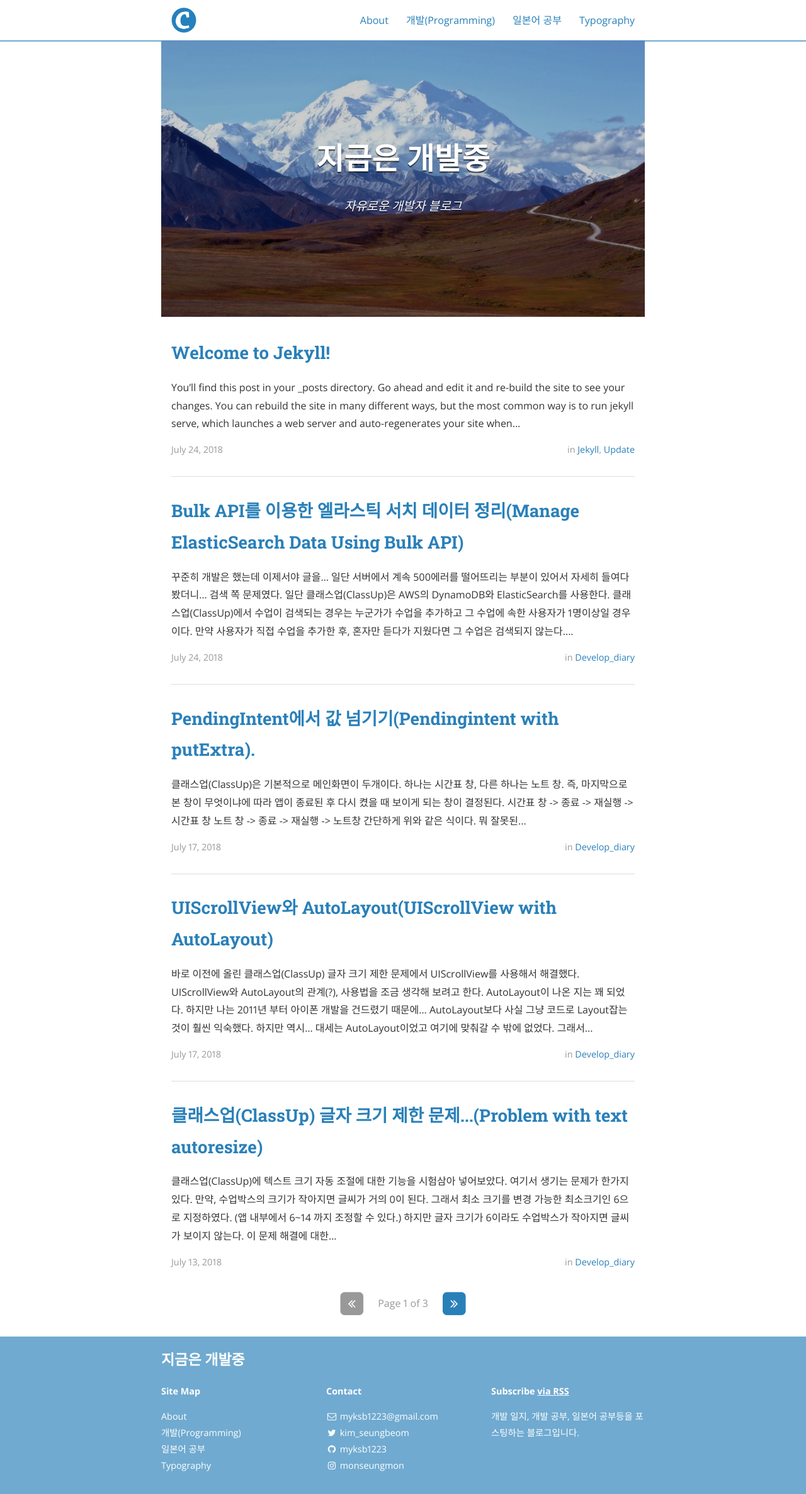
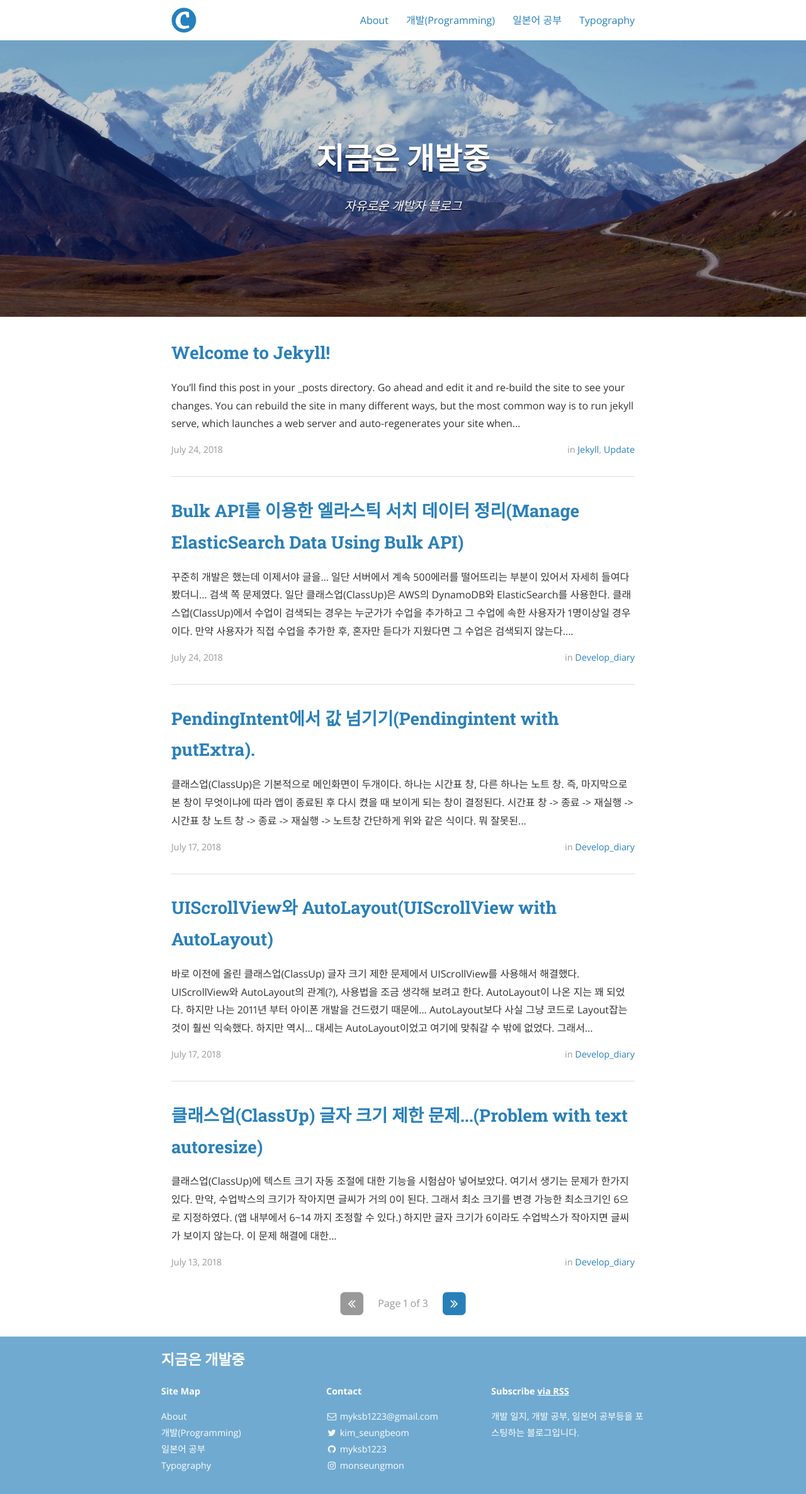
Before and after one commit to myksb1223/myksb1223.github.io, a Jekyll site: the page built from index.html, in a window 1280 px wide. Shown: the whole page at 63% size. Built offline with Jekyll 4.4.1, drawn with Linux system fonts in a browser that asks for light colours; nearby versions of some CDN libraries; Markdown is read by kramdown in place of the engine named in the settings; the list of posts is cut into pages by our own code.

Commit message:
Change css

```diff
--- a/_sass/_layout.scss
+++ b/_sass/_layout.scss
@@ -70,7 +70,7 @@
 }
 
 .site-header-container, .post-header-container {
-	width: 60%;
+	width: 100%;
 	text-align: center;
 	&.has-cover {
 		color: $white;
@@ -94,7 +94,11 @@
 			}
 		}
 	}
-        margin: 0 auto;
+}
+
+.post-header-container {
+	width: 60%;
+	margin: 0 auto;
 }
 
 /*
```
